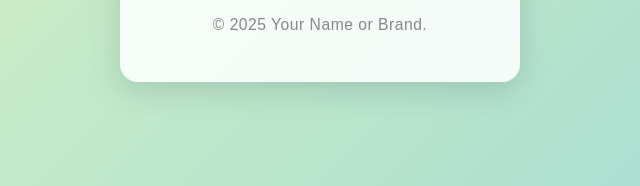
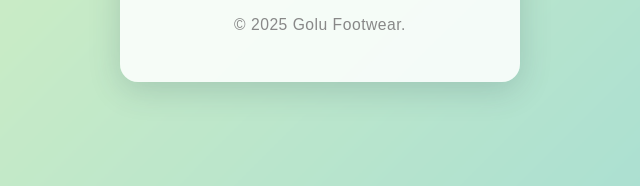
Before and after one commit to prathamkankheria/kankheria, a plain HTML site: page index.html in a window 1280 px wide. Shown: the part 509-695 px from the top of the page, 320-960 px from the left. Drawn offline with Linux system fonts and the light colour scheme.

Commit message:
brand name added

```diff
--- a/index.html
+++ b/index.html
@@ -18,7 +18,7 @@
                 <div class="loader"></div>
             </main>
             <footer>
-                <p>&copy; 2025 Your Name or Brand.</p>
+                <p>&copy; 2025 Golu Footwear.</p>
             </footer>
         </div>
     </div>
```
